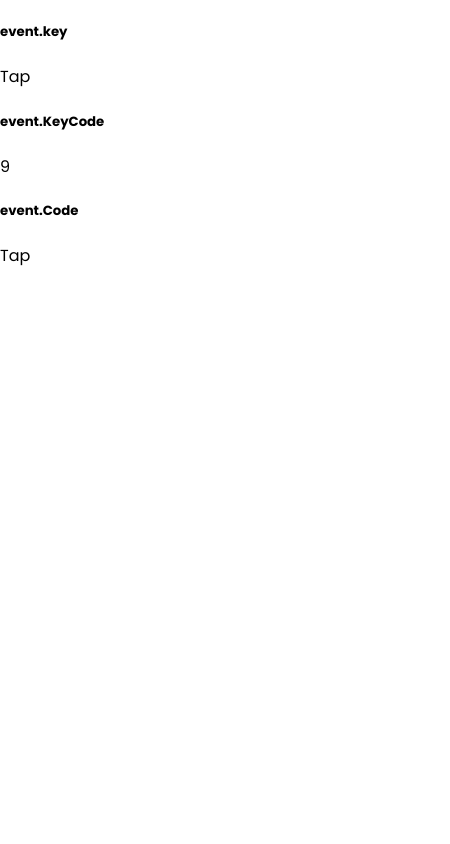
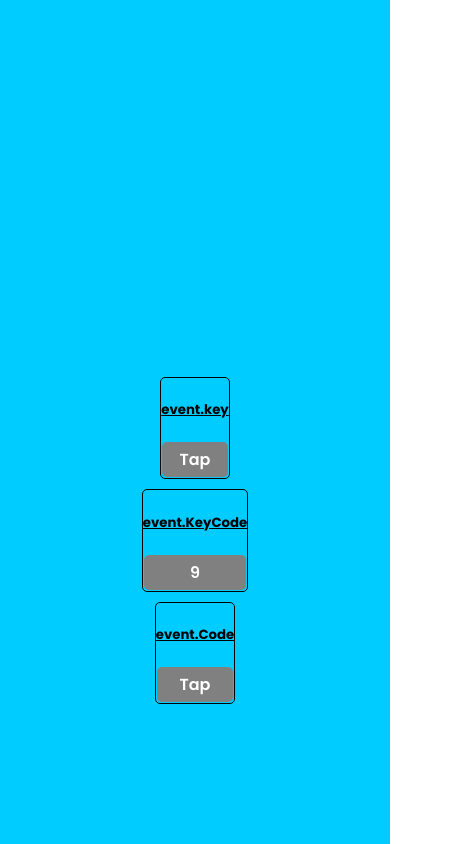
Before and after one commit to Ameer2000Mzori/Event-Key-Codes, a website built with webpack: page src/index.html in a window 390 px wide. Shown: the whole page, 450 px wide, since content can reach past the window. Built offline with nearby package versions, Linux system fonts and the light colour scheme.

Commit message:
added styling to the project and made it phone friendly

```diff
--- a/src/index.html
+++ b/src/index.html
@@ -15,15 +15,15 @@
       <div class="key-Wrapper">
         <div class="box box-1">
           <h5>event.key</h5>
-          <div class="box-1-Key">Tap</div>
+          <div class="box-1-Key inner-box"><p>Tap</p></div>
         </div>
         <div class="box box-2">
           <h5>event.KeyCode</h5>
-          <div class="box-2-Number">9</div>
+          <div class="box-2-Number inner-box"><p>9</p></div>
         </div>
         <div class="box box-3">
           <h5>event.Code</h5>
-          <div class="box-3-Code">Tap</div>
+          <div class="box-3-Code inner-box"><p>Tap</p></div>
         </div>
       </div>
     </header>
--- a/src/style.scss
+++ b/src/style.scss
@@ -5,3 +5,66 @@ body {
   padding: 0;
   margin: 0;
 }
+
+.header {
+  height: 100vh;
+  width: 100vw;
+  background-color: rgb(0, 204, 255);
+  display: flex;
+  flex-direction: column;
+  text-align: center;
+  align-items: center;
+  justify-content: center;
+
+  .key-Wrapper {
+    display: flex;
+    flex-direction: row;
+    text-align: center;
+    align-items: center;
+    width: 500px;
+    height: 100px;
+    padding: 5px;
+    justify-content: space-evenly;
+    background-color: white;
+    border-radius: 15px;
+
+    .box {
+      border-style: solid;
+      border-radius: 5px;
+      border-width: 1px;
+      padding-bottom: 0;
+      margin: 5px;
+
+      h5 {
+        text-decoration: underline;
+      }
+
+      .inner-box {
+        display: flex;
+        flex-direction: column;
+        justify-content: space-evenly;
+        text-align: center;
+        align-items: center;
+        background-color: gray;
+        padding: 5px 5px;
+        border-radius: 5px;
+        color: white;
+        font-weight: 600;
+        margin: 1px;
+
+        p {
+          padding: 0;
+          margin: 0;
+        }
+      }
+    }
+  }
+
+  @media screen and (max-width: 769px) {
+    .key-Wrapper {
+      flex-direction: column;
+      justify-content: space-evenly;
+      background-color: transparent;
+    }
+  }
+}
```
Also changed, not shown: src/style.css, 1 other file.
